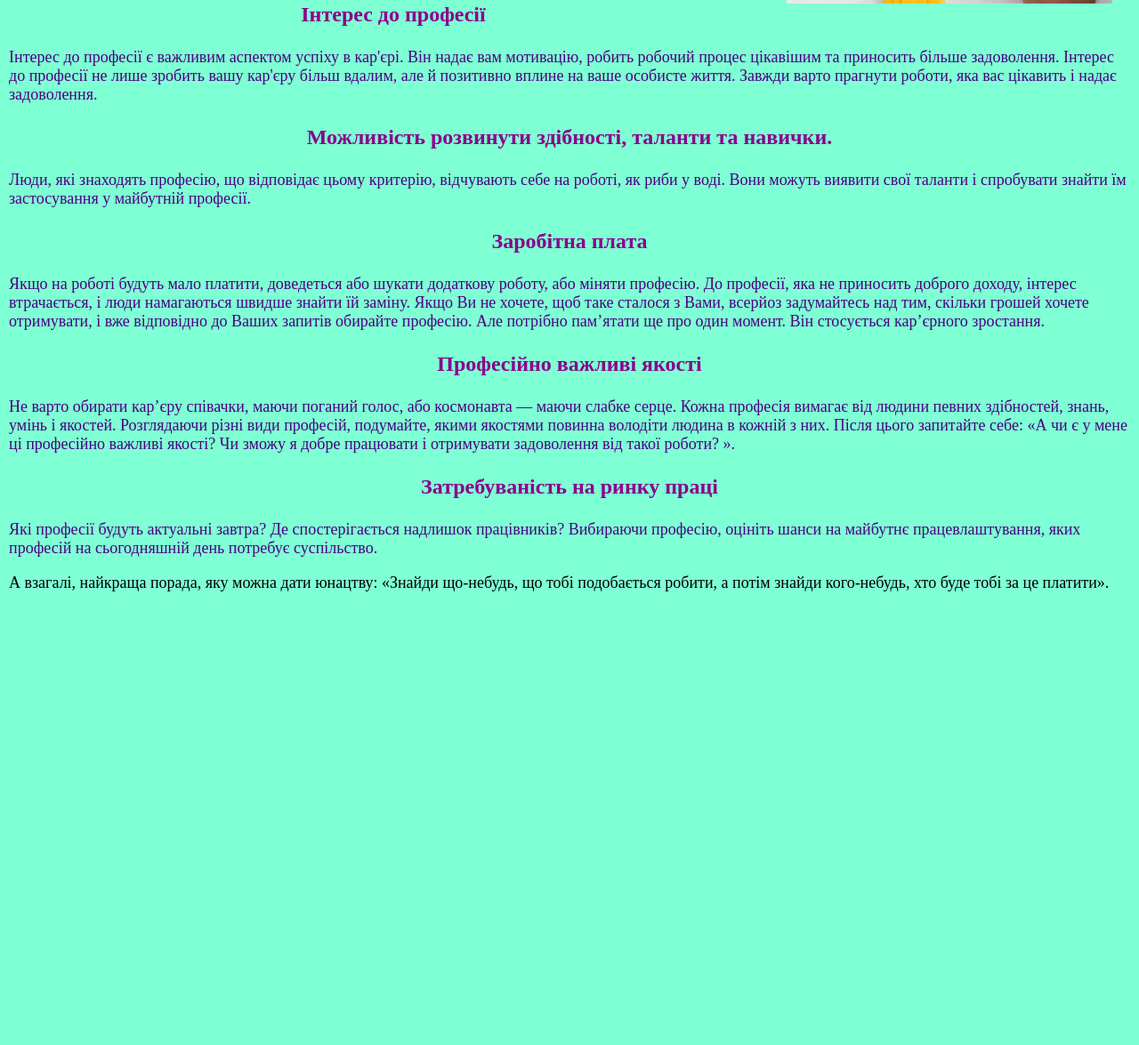
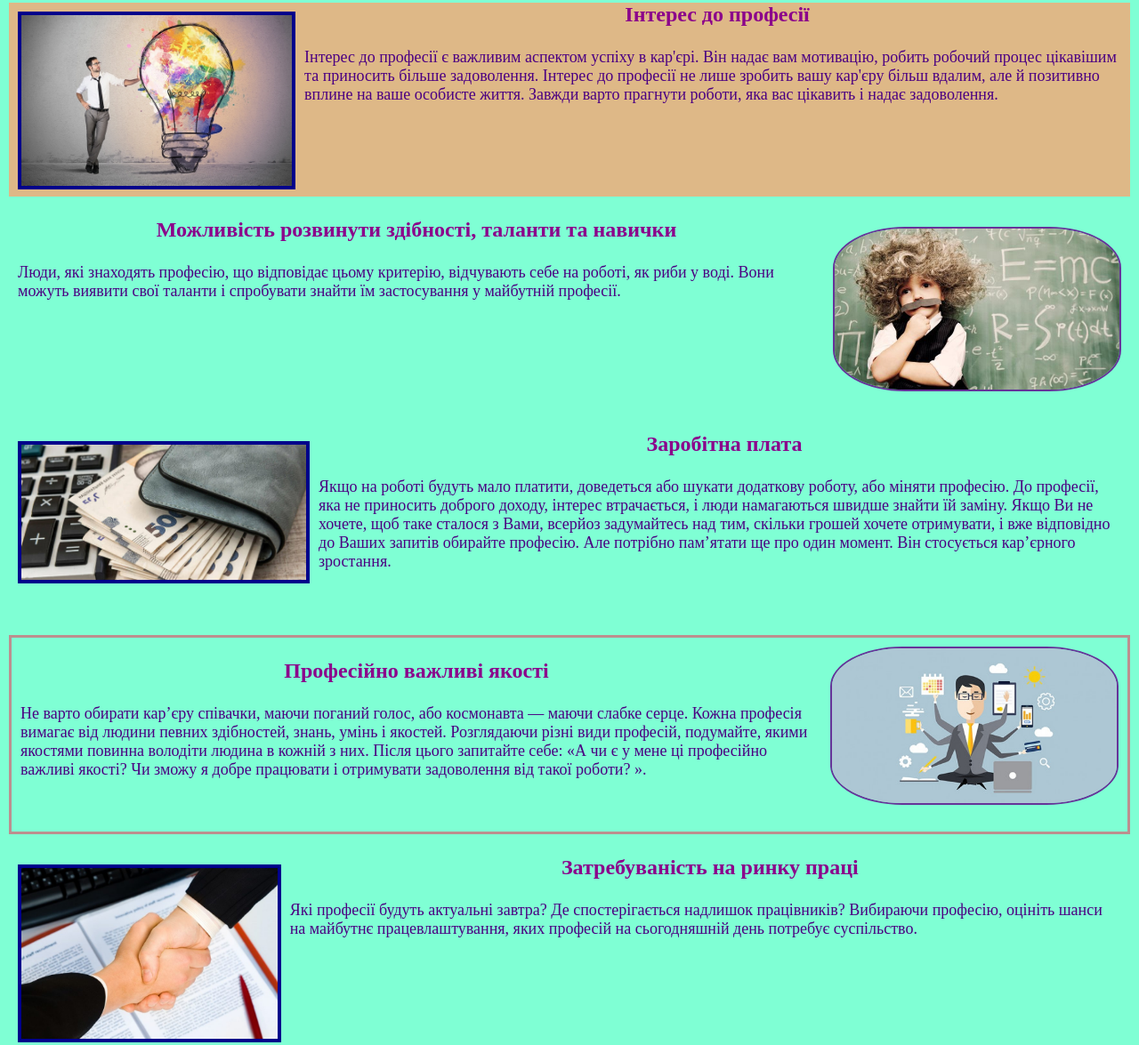
Before and after one commit to ProkydianchykDaniil/Lab2-Itex, a plain HTML site: page index.html in a window 1280 px wide. Shown: the part 418-1593 px from the top of the page at 89% size. Before the commit the page ends 1102 px from the top, so only its background shows below. Drawn offline with Linux system fonts and the light colour scheme.

Commit message:
second commit, add css properties

```diff
--- a/index.html
+++ b/index.html
@@ -18,43 +18,79 @@
             text-align: center;
             color: darkmagenta;
         }
+
+        div {
+            margin: 10px 0;
+        }
     </style>
     <title>Лабораторна робота №2</title>
 </head>
 <body>
+    <div class="positionfixed">
+        <span>Internet <br> Технології</span>
+    </div>
     <header>
         <h1 style="font-size: 42px;">Лабораторна робота №2</h1>
-        <h2 style="color:blueviolet; font-size: 24px; font-style: italic;">Каскадні таблиці стилів (CSS)</h2>
+        <h2 style="color:blueviolet; font-size: 24px; font-style: italic;">Каскадні таблиці
+            стилів (CSS)</h2>
     </header>
     <div class="topic">
-        <img src="img/foto1.jpg" alt="Thoughts about the profession" class="firstimage">
+        <img src="img/foto1.jpg" alt="Thoughts about the profession" id="firstimage">
         <p class="main_question">Як вибрати майбутню професію?</p>
 
-        <p><i>«Як вибрати майбутню професію?»</i> — це питання постає перед кожною людиною. Вибір професії — справа нелегка, але необхідна, адже щасливе й успішне життя багато в чому залежить від роботи, яку виконує людина. Знайти таку професію, щоб згодом ідеї та плани переросли у справу до душі, для молодої людини завдання не з легких, тому необхідно проаналізувати інтереси та навички.</p>
-        <span><i>То як же правильно вибрати професію?</i> У першу чергу потрібно зважити всі «за» і «проти», необхідно подумати над наступними питаннями:</span>
+        <p ><i>«Як вибрати майбутню професію?»</i> — це питання постає перед кожною людиною.
+            Вибір професії — справа нелегка, але необхідна, адже щасливе й успішне життя багато
+            в чому залежить від роботи, яку виконує людина. Знайти таку професію, щоб згодом ідеї
+            та плани переросли у справу до душі, для молодої людини завдання не з легких, тому
+            необхідно проаналізувати інтереси та навички.</p>
+        <span><i>То як же правильно вибрати професію?</i> У першу чергу потрібно зважити всі
+            «за» і «проти», необхідно подумати над наступними питаннями:</span>
+    </div>
+    <div class="text" style="background-color: burlywood;">
+        <img src="img/foto2.png" alt="" class="oddpictures">
+        <h3>Інтерес до професії</h3>
+        <p>Інтерес до професії є важливим аспектом успіху в кар'єрі. Він надає вам мотивацію,
+            робить робочий процес цікавішим та приносить більше задоволення. Інтерес до професії
+            не лише зробить вашу кар'єру більш вдалим, але й позитивно вплине на ваше особисте життя.
+            Завжди варто прагнути роботи, яка вас цікавить і надає задоволення.</p>
     </div>
     <div class="text">
-        <h3>Інтерес до професії</h3>
-        <p>Інтерес до професії є важливим аспектом успіху в кар'єрі. Він надає вам мотивацію, робить робочий процес цікавішим та приносить більше задоволення. Інтерес до професії не лише зробить вашу кар'єру більш вдалим, але й позитивно вплине на ваше особисте життя. Завжди варто прагнути роботи, яка вас цікавить і надає задоволення.</p>
+        <img src="img/foto3.jpg" alt="" class="evenpictures">
+        <h3>Можливість розвинути здібності, таланти та навички</h3>
+        <p>Люди, які знаходять професію, що відповідає цьому критерію, відчувають себе на роботі,
+            як риби у воді. Вони можуть виявити свої таланти і спробувати знайти їм застосування
+            у майбутній професії.</p>
     </div>
     <div class="text">
-        <h3>Можливість розвинути здібності, таланти та навички.</h3>
-        <p>Люди, які знаходять професію, що відповідає цьому критерію, відчувають себе на роботі, як риби у воді. Вони можуть виявити свої таланти і спробувати знайти їм застосування у майбутній професії.</p>
+        <img src="img/foto4.jpg" alt="" class="oddpictures">
+        <h3>Заробітна плата</h3>
+        <p>Якщо на роботі будуть мало платити, доведеться або шукати додаткову роботу,
+            або міняти професію. До професії, яка не приносить доброго доходу, інтерес втрачається,
+            і люди намагаються швидше знайти їй заміну. Якщо Ви не хочете, щоб таке сталося з Вами,
+            всерйоз задумайтесь над тим, скільки грошей хочете отримувати, і вже відповідно до Ваших
+            запитів обирайте професію. Але потрібно пам’ятати ще про один момент. Він стосується
+            кар’єрного зростання.</p>
+    </div>
+    <div class="text" style="border: 3px solid rosybrown;">
+        <img src="img/foto5.jpg" alt="" class="evenpictures">
+        <h3>Професійно важливі якості</h3>
+        <p>Не варто обирати кар’єру співачки, маючи  поганий голос, або  космонавта — маючи
+            слабке серце. Кожна професія вимагає від людини певних здібностей, знань, умінь
+            і якостей. Розглядаючи різні види професій, подумайте, якими якостями повинна володіти
+            людина в кожній з них. Після цього запитайте себе: «А чи є у мене ці професійно
+            важливі якості? Чи зможу я добре працювати і отримувати задоволення від такої роботи? ».</p>
     </div>
     <div class="text">
-        <h3>Заробітна плата</h3>
-        <p>Якщо на роботі будуть мало платити, доведеться або шукати додаткову роботу, або міняти професію. До професії, яка не приносить доброго доходу, інтерес втрачається, і люди намагаються швидше знайти їй заміну. Якщо Ви не хочете, щоб таке сталося з Вами, всерйоз задумайтесь над тим, скільки грошей хочете отримувати, і вже відповідно до Ваших запитів обирайте професію. Але потрібно пам’ятати ще про один момент. Він стосується кар’єрного зростання.</p>
+        <img src="img/foto6.jpg" alt="" class="oddpictures">
+        <h3>Затребуваність на ринку праці</h3>
+        <p>Які професії будуть актуальні завтра? Де спостерігається надлишок працівників?
+            Вибираючи професію, оцініть шанси на майбутнє працевлаштування, яких професій на
+            сьогодняшній день потребує суспільство.</p>
     </div>
-    <div class="text">
-        <h3>Професійно важливі якості</h3>
-        <p>Не варто обирати кар’єру співачки, маючи  поганий голос, або  космонавта — маючи слабке серце. Кожна професія вимагає від людини певних здібностей, знань, умінь і якостей. Розглядаючи різні види професій, подумайте, якими якостями повинна володіти людина в кожній з них. Після цього запитайте себе: «А чи є у мене ці професійно важливі якості? Чи зможу я добре працювати і отримувати задоволення від такої роботи? ».</p>
-    </div>
-    <div class="text">
-        <h3>Затребуваність на ринку праці</h3>
-        <p>Які професії будуть актуальні завтра? Де спостерігається надлишок працівників? Вибираючи професію, оцініть шанси на майбутнє працевлаштування, яких професій на сьогодняшній день потребує суспільство.</p>
-    </div>
+    <br>
     <div class="result">
-        <p>А взагалі, найкраща порада, яку можна дати юнацтву: «Знайди що-небудь, що тобі подобається робити, а потім знайди кого-небудь, хто буде тобі за це платити».</p>
+        <p>А взагалі, найкраща порада, яку можна дати юнацтву: «Знайди що-небудь, що тобі
+            подобається робити, а потім знайди кого-небудь, хто буде тобі за це платити».</p>
     </div>
 </body>
 </html>
--- a/style.css
+++ b/style.css
@@ -9,8 +9,8 @@ div i {
     font-weight: bold;
 }
 
-.firstimage {
-    max-width: 30%;
+#firstimage {
+    max-width: 25%;
     margin: 5px 0 5px 10px;
     float: right;
     display: block;
@@ -29,6 +29,56 @@ header {
     width: 100%;
     border: 2px solid black;
 }
+
 .text {
     color: indigo;
+    min-height: 17vw;
 }
+
+.text p {
+    padding: 0 10px;
+}
+
+.oddpictures {
+    max-height: 15vw;
+    max-width: 25vw;
+    margin: 10px;
+    float: left;
+    border: 4px solid darkblue;
+}
+
+.evenpictures {
+    max-height: 15vw;
+    max-width: 25vw;
+    margin: 10px;
+    float: right;
+    border: 2px solid rebeccapurple;
+    border-radius: 25%;
+}
+
+.result {
+    color:darkgreen;
+    background-color:cadetblue ;
+    font-weight: bold;
+    font-size: 24px;
+}
+
+.result:hover {
+    background-color: chartreuse;
+    color: red;
+}
+
+.topic span:hover {
+    background-color:chartreuse ;
+    font-size: 28px;
+}
+
+.positionfixed {
+    position: fixed;
+    text-align: center;
+    background-color: blue;
+    color: blanchedalmond;
+    z-index: -1;
+    top: 50px;
+    left: 30px;
+}
```
Also changed, not shown: img/foto2.png (added), img/foto3.jpg (added), img/foto4.jpg (added), img/foto5.jpg (added), img/foto6.jpg (added).
